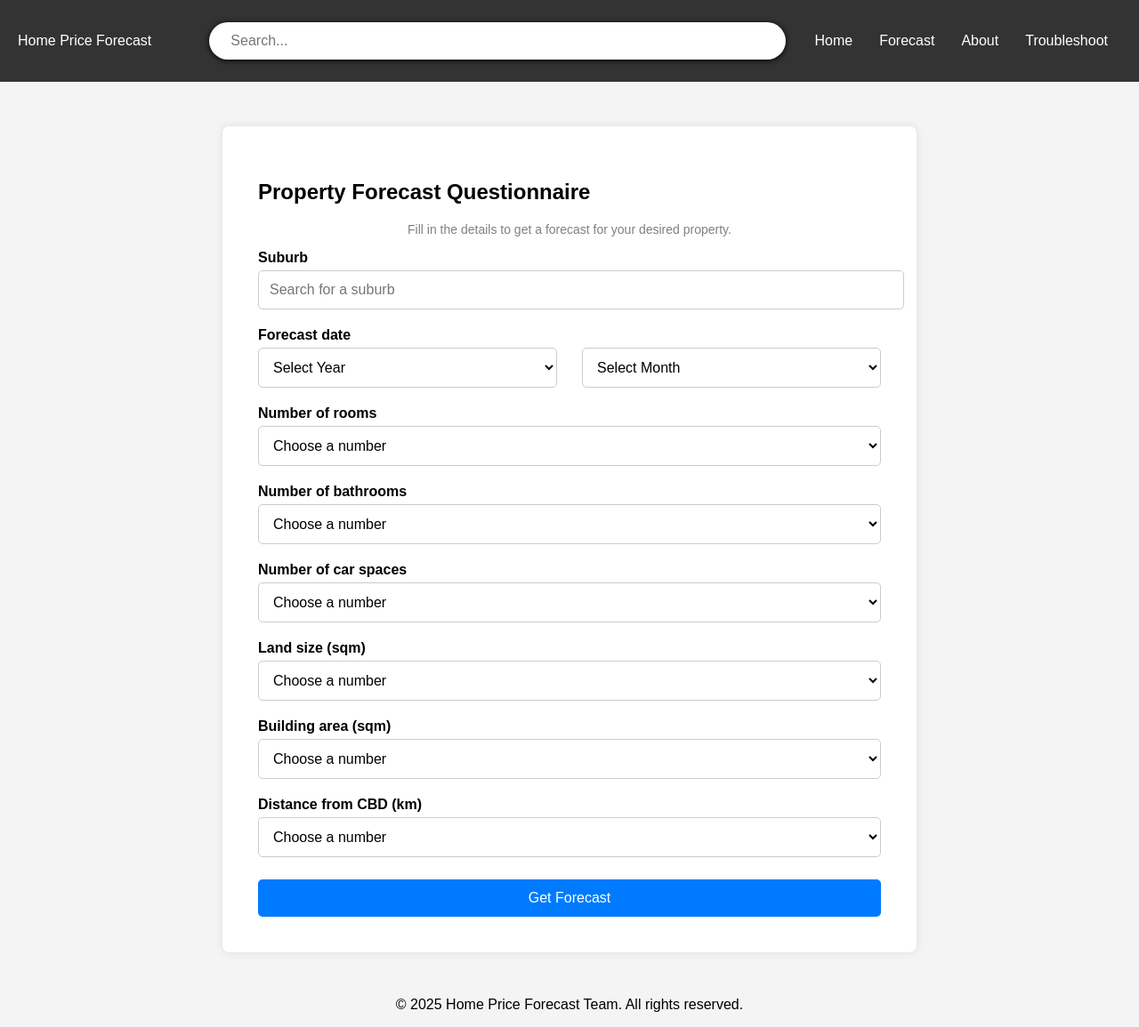
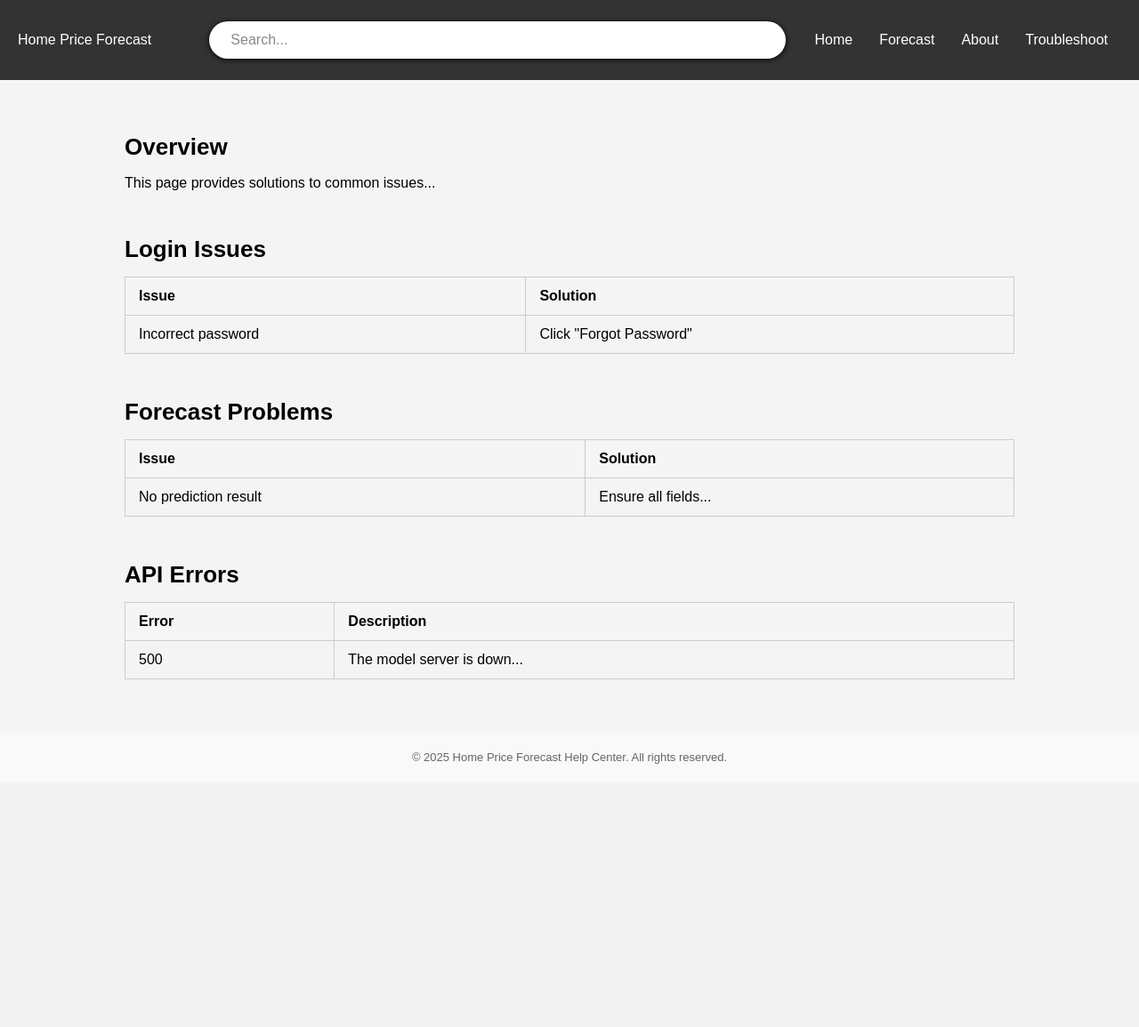
Before and after one commit to Dominic1234/Home-Price-Forecast, a PHP site: page /troubleshoot.php in a window 1280 px wide. Shown: the whole page at 89% size. After the commit the page ends 859 px from the top, so only its background shows below. Run offline with PHP 8.4, Linux system fonts and the light colour scheme.

Commit message:
fix the troubleshoot.php

```diff
--- a/Website/troubleshoot.php
+++ b/Website/troubleshoot.php
@@ -1,20 +1,16 @@
 <!DOCTYPE html>
 <html lang="en">
-
 <head>
   <meta charset="UTF-8">
-    <meta name="viewport" content="width=device-width, initial-scale=1.0">
-    <title>Property Forecast Questionnaire</title>
+  <title>Troubleshoot - Home Price Forecast</title>
   <link rel="stylesheet" href="styles.css">
   <script src="https://code.jquery.com/jquery-3.6.0.min.js"></script>
   <style>
     body {
+      margin: 0;
       font-family: Arial, sans-serif;
-            margin: 0;
-            padding: 0;
       background-color: #f4f4f4;
     }
-
     .navbar {
       display: flex;
       justify-content: space-between;
@@ -23,29 +19,24 @@
       background-color: #333;
       color: white;
     }
-
     .navbar ul {
       list-style: none;
       padding: 0;
       display: flex;
     }
-
     .navbar ul li {
       margin: 0 15px;
     }
-
     .navbar ul li a {
       color: white;
       text-decoration: none;
     }
-
     .search-wrapper {
       position: relative;
       width: 100%;
       max-width: 600px;
       margin: 0 auto;
     }
-
     #searchInput {
       background-color: white;
       color: black;
@@ -57,7 +48,9 @@
       outline: none;
       box-shadow: 0 1px 6px rgb(0, 0, 0);
     }
-
+    #searchInput::placeholder {
+      color: #888;
+    }
     #resultsContainer {
       display: none;
       position: absolute;
@@ -73,110 +66,50 @@
       z-index: 1000;
       padding: 8px 0;
     }
-
     .result {
       padding: 12px 24px;
       color: black;
       cursor: pointer;
       font-size: 15px;
     }
-
     .result:hover {
       background-color: rgb(235, 235, 235);
     }
-
     .container {
-            background: white;
-            max-width: 700px;
-            margin: 50px auto;
-            padding: 40px;
-            border-radius: 8px;
-            box-shadow: 0px 0px 10px rgba(0, 0, 0, 0.1);
-            text-align: left;
+      max-width: 1000px;
+      margin: 60px auto;
+      padding: 0 20px;
     }
-
-        label {
-            font-weight: bold;
-            display: block;
+    section {
+      margin-bottom: 50px;
+    }
+    section h2 {
+      font-size: 26px;
+      margin-bottom: 10px;
+    }
+    table {
+      width: 100%;
+      border-collapse: collapse;
       margin-top: 15px;
     }
-
-        input,
-        select {
-            width: 100%;
-            padding: 12px;
-            margin: 5px 0;
+    th, td {
       border: 1px solid #ccc;
-            border-radius: 5px;
+      padding: 12px 15px;
+      text-align: left;
       font-size: 16px;
-            background: white;
     }
-
-        button {
-            background: #007bff;
-            color: white;
-            border: none;
-            padding: 12px 20px;
-            border-radius: 5px;
-            cursor: pointer;
-            font-size: 16px;
-            width: 100%;
-            margin-top: 20px;
+    th {
+      background-color: #f5f5f5;
     }
-
-        button:hover {
-            background: #0056b3;
-        }
-
-        .info {
-            font-size: 14px;
-            color: gray;
-            margin-bottom: 10px;
+    footer {
       text-align: center;
-        }
-
-        .row {
-            display: flex;
-            justify-content: space-between;
-            gap: 10px;
-        }
-
-        .row select {
-            width: 48%;
-        }
-
-        .result-box {
-            margin-top: 30px;
       padding: 20px;
-            background: #e6ffe6;
-            border-left: 4px solid green;
-            display: none;
-        }
-
-        .suggestions {
-            position: absolute;
-            background-color: white;
-            border: 1px solid #ccc;
-            width: 100%;
-            max-height: 200px;
-            overflow-y: auto;
-            box-shadow: 0 2px 8px rgba(0, 0, 0, 0.15);
-            z-index: 999;
-            display: none;
-        }
-
-        .suggestions div {
-            padding: 10px;
-            cursor: pointer;
-            font-size: 14px;
-        }
-
-        .suggestions div:hover {
-            background-color: #f0f0f0;
+      background: #f9f9f9;
+      font-size: 13px;
+      color: #666;
     }
   </style>
 </head>
-
 <body>
   <header>
     <div class="navbar">
@@ -197,105 +130,41 @@
   </header>
 
   <div class="container">
-        <h2>Property Forecast Questionnaire</h2>
-        <p class="info">Fill in the details to get a forecast for your desired property.</p>
+    <section id="overview">
+      <h2>Overview</h2>
+      <p>This page provides solutions to common issues...</p>
+    </section>
 
-        <form id="forecastForm" action="predict.php" method="POST">
-            <label for="suburbSearch">Suburb</label>
-            <div style="position: relative;">
-                <input type="text" id="suburbSearch" placeholder="Search for a suburb" autocomplete="off" required>
-                <input type="hidden" name="Postcode" id="postcode">
-                <div class="suggestions" id="suggestions"></div>
-            </div>
+    <section id="login">
+      <h2>Login Issues</h2>
+      <table>
+        <tr><th>Issue</th><th>Solution</th></tr>
+        <tr><td>Incorrect password</td><td>Click "Forgot Password"</td></tr>
+      </table>
+    </section>
 
-            <label>Forecast date</label>
-            <div class="row">
-                <select name="Year" required>
-                    <option value="" disabled selected>Select Year</option>
-                    <script>
-                        const year = new Date().getFullYear();
-                        for (let i = year; i <= year + 10; i++) {
-                            document.write(`<option value="${i}">${i}</option>`);
-                        }
-                    </script>
-                </select>
+    <section id="forecast">
+      <h2>Forecast Problems</h2>
+      <table>
+        <tr><th>Issue</th><th>Solution</th></tr>
+        <tr><td>No prediction result</td><td>Ensure all fields...</td></tr>
+      </table>
+    </section>
 
-                <select name="month" required>
-                    <option value="" disabled selected>Select Month</option>
-                    <script>
-                        const months = ["January", "February", "March", "April", "May", "June",
-                            "July", "August", "September", "October", "November", "December"
-                        ];
-                        months.forEach(m => document.write(`<option value="${m}">${m}</option>`));
-                    </script>
-                </select>
-            </div>
-
-            <label for="rooms">Number of rooms</label>
-            <select name="Avg_Rooms" required>
-                <option value="" disabled selected>Choose a number</option>
-                <script>
-                    for (let i = 1; i <= 10; i++) document.write(`<option value="${i}">${i}</option>`);
-                </script>
-            </select>
-
-            <label for="bathroom">Number of bathrooms</label>
-            <select name="Avg_Bathroom" required>
-                <option value="" disabled selected>Choose a number</option>
-                <script>
-                    for (let i = 1; i <= 10; i++) document.write(`<option value="${i}">${i}</option>`);
-                </script>
-            </select>
-
-            <label for="car">Number of car spaces</label>
-            <select name="Avg_Car" required>
-                <option value="" disabled selected>Choose a number</option>
-                <script>
-                    for (let i = 1; i <= 10; i++) document.write(`<option value="${i}">${i}</option>`);
-                </script>
-            </select>
-
-            <label for="landsize">Land size (sqm)</label>
-            <select name="Avg_Landsize" required>
-                <option value="" disabled selected>Choose a number</option>
-                <script>
-                    for (let i = 1; i <= 10; i++) document.write(`<option value="${i}">${i * 100}</option>`);
-                </script>
-            </select>
-
-            <label for="buildingarea">Building area (sqm)</label>
-            <select name="Avg_BuildingArea" required>
-                <option value="" disabled selected>Choose a number</option>
-                <script>
-                    for (let i = 1; i <= 10; i++) document.write(`<option value="${i}">${i * 50}</option>`);
-                </script>
-            </select>
-
-            <label for="distance">Distance from CBD (km)</label>
-            <select name="Avg_Distance" required>
-                <option value="" disabled selected>Choose a number</option>
-                <script>
-                    for (let i = 1; i <= 10; i++) document.write(`<option value="${i}">${i} km</option>`);
-                </script>
-            </select>
-            <input type="hidden" name="Avg_Lattitude" value="-37.8136">
-            <input type="hidden" name="Avg_Longtitude" value="144.9631">
-            <input type="hidden" name="Price_Change" value="0.05">
-
-            <button type="submit">Get Forecast</button>
-        </form>
-
-        <div class="result-box" id="forecastResult"></div>
+    <section id="api">
+      <h2>API Errors</h2>
+      <table>
+        <tr><th>Error</th><th>Description</th></tr>
+        <tr><td>500</td><td>The model server is down...</td></tr>
+      </table>
+    </section>
   </div>
 
   <footer>
-        <p style="text-align:center">&copy; 2025 Home Price Forecast Team. All rights reserved.</p>
+    &copy; 2025 Home Price Forecast Help Center. All rights reserved.
   </footer>
 
   <script src="sections.js"></script>
   <script src="search.js"></script>
-    <script src="suburb-autocomplete.js"></script>
-
 </body>
-
 </html>
```
Lines whose indentation alone changed are shown as unchanged.
